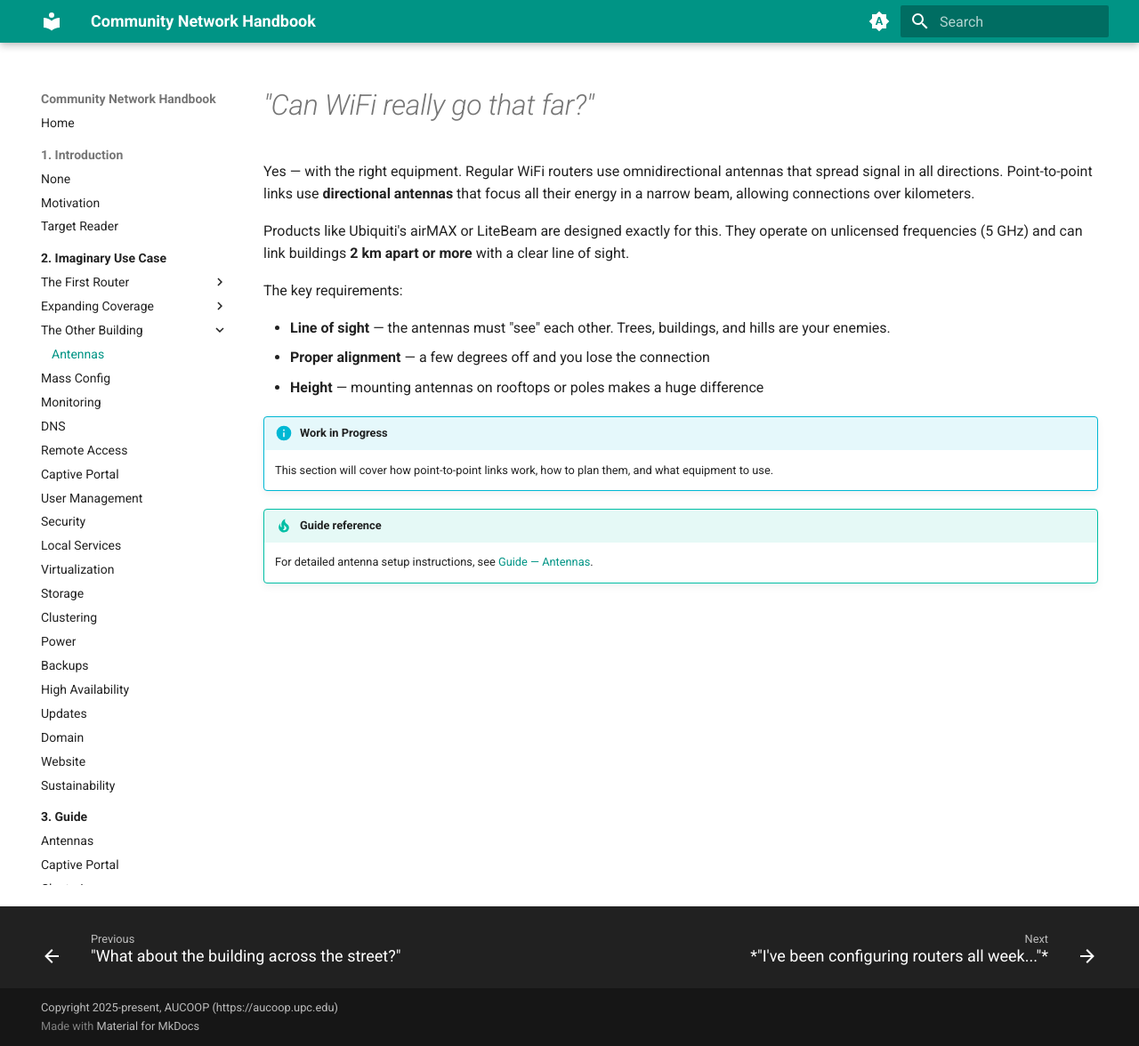
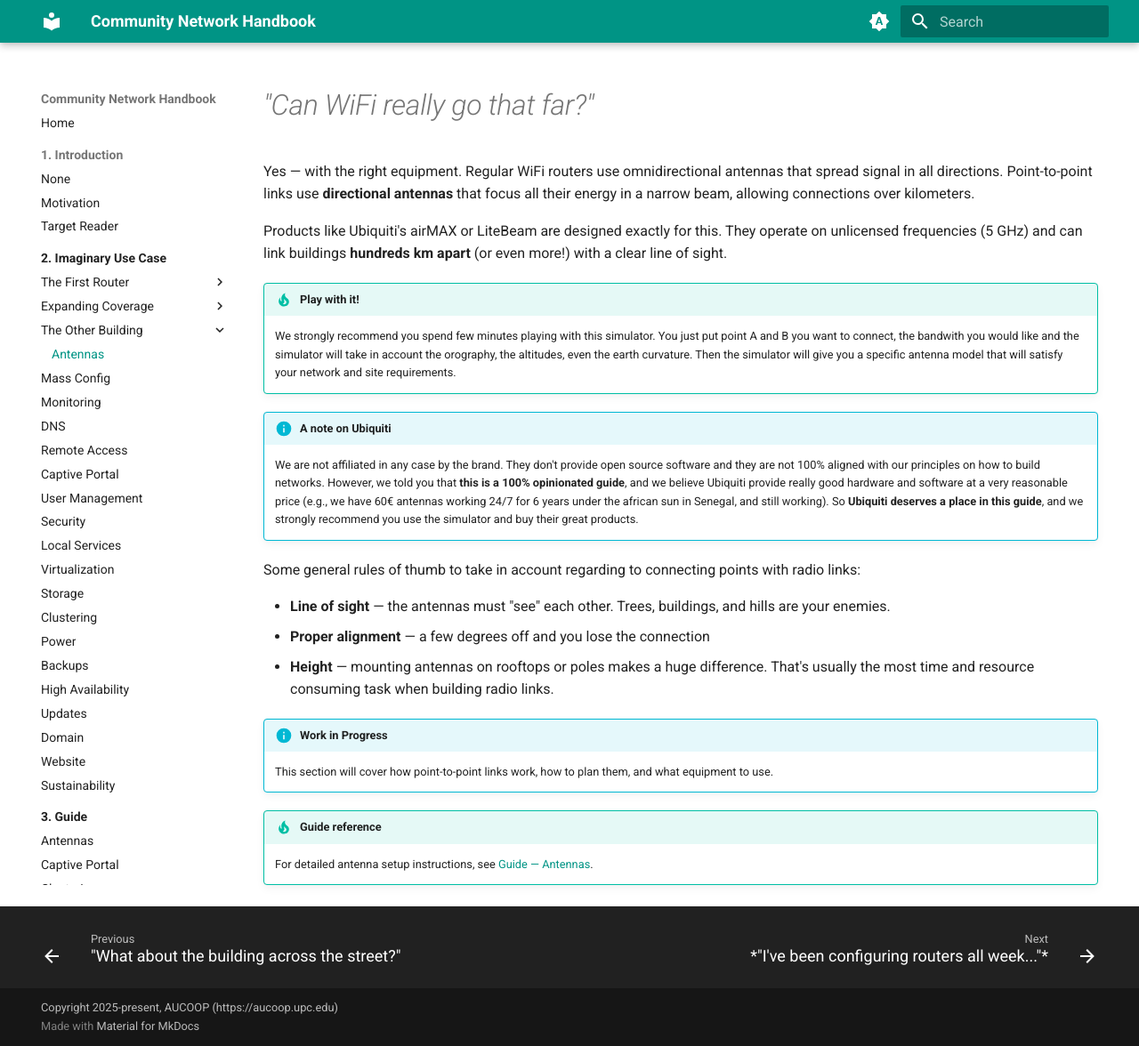
Before and after one commit to aucoop/Community-Network-Handbook, an MkDocs documentation site: the page built from docs/2-Imaginary-Use-Case/2.3-The-Other-Building/2.3.1-Antennas.md, in a window 1280 px wide and 1176 px high. Shown: the whole window at 89% size. Built offline with MkDocs 1.6.1 and Material for MkDocs 9.7.7, drawn with Linux system fonts in a browser that asks for light colours.

Commit message:
Some comments

```diff
--- a/docs/2-Imaginary-Use-Case/2.3-The-Other-Building/2.3.1-Antennas.md
+++ b/docs/2-Imaginary-Use-Case/2.3-The-Other-Building/2.3.1-Antennas.md
@@ -2,13 +2,23 @@
 
 Yes — with the right equipment. Regular WiFi routers use omnidirectional antennas that spread signal in all directions. Point-to-point links use **directional antennas** that focus all their energy in a narrow beam, allowing connections over kilometers.
 
-Products like Ubiquiti's airMAX or LiteBeam are designed exactly for this. They operate on unlicensed frequencies (5 GHz) and can link buildings **2 km apart or more** with a clear line of sight.
+Products like Ubiquiti's airMAX or LiteBeam are designed exactly for this. They operate on unlicensed frequencies (5 GHz) and can link buildings **hundreds km apart** (or even more!) with a clear line of sight.
 
-The key requirements:
+!!! tip "Play with it!"
+    We strongly recommend you spend few minutes playing with this simulator. You just put point A and B you want to connect, the bandwith you would like and the simulator will take in account the orography, the altitudes, even the earth curvature. Then the simulator will give you a specific antenna model that will satisfy your network and site requirements.
+
+
+!!! info "A note on Ubiquiti"
+    We are not affiliated in any case by the brand. They don't provide open source software and they are not 100% aligned with our principles on how to build networks. However, we told you that **this is a 100% opinionated guide**, and we believe Ubiquiti provide really good hardware and software at a very reasonable price (e.g., we have 60€ antennas working 24/7 for 6 years under the african sun in Senegal, and still working). So **Ubiquiti deserves a place in this guide**, and we strongly recommend you use the simulator and buy their great products.
+
+
+<!-- TODO: Add ubiquiti simulator -->
+
+Some general rules of thumb to take in account regarding to connecting points with radio links:
 
 - **Line of sight** — the antennas must "see" each other. Trees, buildings, and hills are your enemies.
 - **Proper alignment** — a few degrees off and you lose the connection
-- **Height** — mounting antennas on rooftops or poles makes a huge difference
+- **Height** — mounting antennas on rooftops or poles makes a huge difference. That's usually the most time and resource consuming task when building radio links.
 
 !!! info "Work in Progress"
     This section will cover how point-to-point links work, how to plan them, and what equipment to use.
```
Also changed, not shown: docs/2-Imaginary-Use-Case/2.1-The-First-Router/2.1.1-Choosing-Hardware.md (+3 -1 lines), docs/2-Imaginary-Use-Case/2.1-The-First-Router/2.1.2-Installing-OpenWrt.md (+4 -2 lines), docs/2-Imaginary-Use-Case/2.1-The-First-Router/index.md (+7 -4 lines), docs/2-Imaginary-Use-Case/2.5-Monitoring/index.md (+1 -1 lines).
